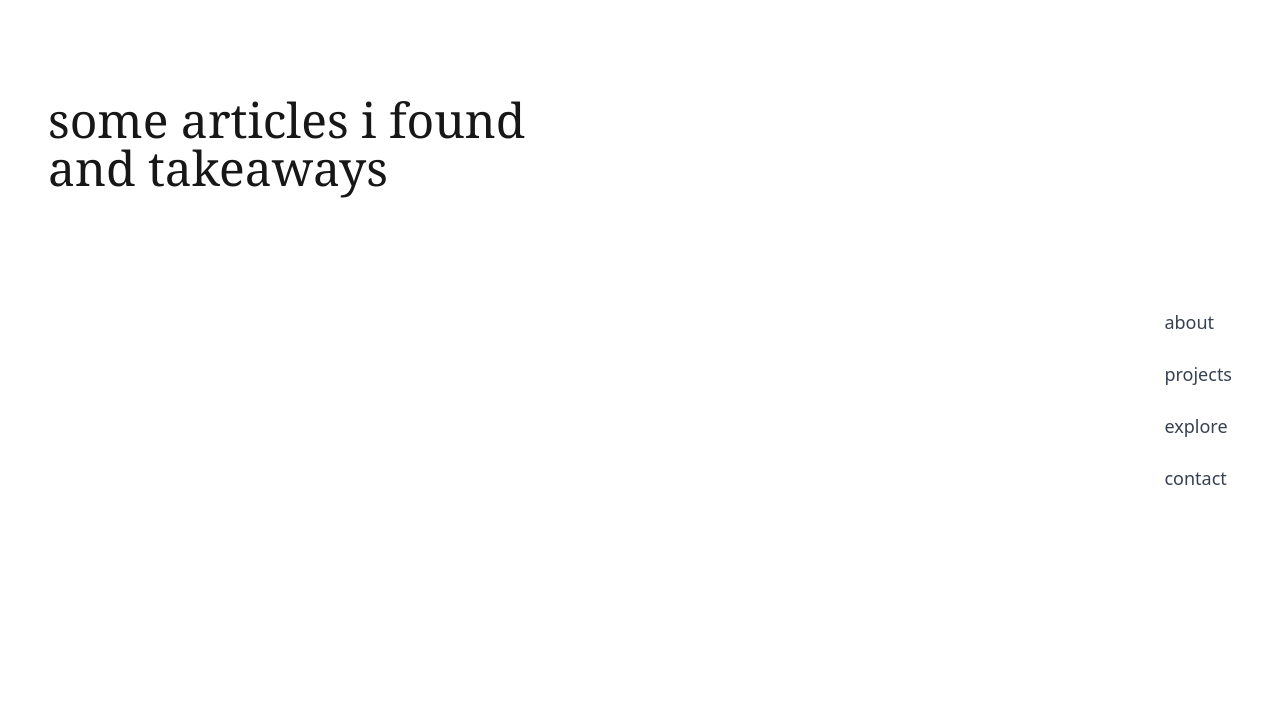
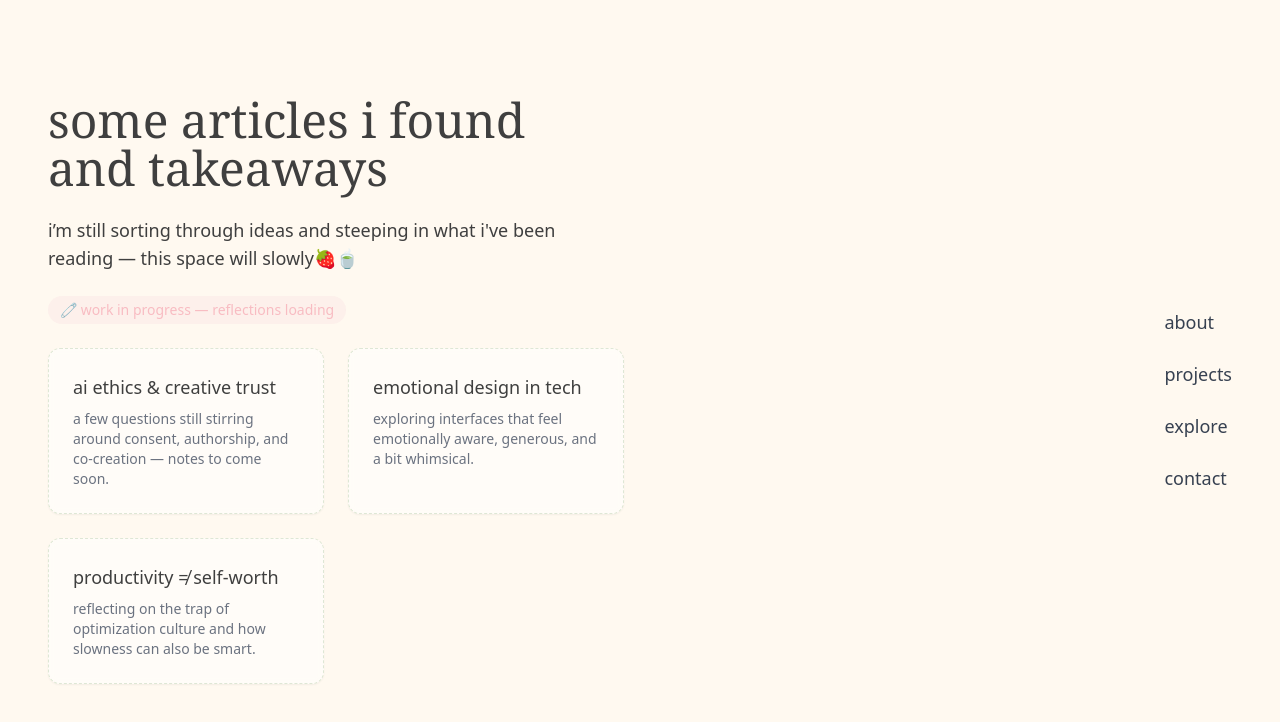
Before and after one commit to Hana-pham/HanaPortfolio, a Next.js app: page /explore in a window 1280 px wide. Shown: the top 722 px of the page. Built offline with nearby package versions, Linux system fonts and the light colour scheme.

Commit message:
change theme, layout, add more cards

```diff
--- a/src/app/contact/page.tsx
+++ b/src/app/contact/page.tsx
@@ -1,45 +1,58 @@
+'use client';
 import Link from "next/link";
+
 export default function ContactPage() {
   return (
-    <main className="min-h-screen flex flex-col md:flex-row justify-between px-6 md:px-12 py-16 md:py-24 font-sans">
+    <main className="min-h-screen flex flex-col md:flex-row justify-between px-6 md:px-12 py-16 md:py-24 font-sans bg-cream">
+
+      {/* Left content */}
       <div className="max-w-xl space-y-6">
-        <h1 className="text-5xl font-serif lowercase">get in touch</h1>
-        <p className="text-lg text-gray-600">
-          whether you're a fellow developer, designer, or just curious — i'd love to have a coffee chat (or matcha)!
+        <h1 className="text-5xl font-serif lowercase text-dark-grey">
+          get in touch
+        </h1>
+
+        <p className="text-lg text-dark-grey">
+          whether you're a fellow dev, creative, or just curious — i'd love to chat over coffee, code, or maybe some matcha 🍵
         </p>
-        <div className="max-w-xl space-y-1">
-          <p className="text-lg text-gray-600">
+
+        <div className="inline-flex items-center gap-2 bg-light-pink/60 text-dark-pink text-sm px-3 py-1 rounded-full animate-pulse w-fit">
+          💌 always open for conversation
+        </div>
+
+        <div className="mt-6 space-y-3">
+          <p className="text-lg text-dark-grey">
             email:{" "}
             <a
               href="mailto:the.hanapham@gmail.com"
-              className="text-blue-600 underline hover:text-blue-800"
+              className="underline decoration-dark-pink hover:text-dark-pink transition-colors"
             >
               the.hanapham@gmail.com
             </a>
           </p>
-          <p className="text-lg text-gray-600">
-            linkedIn:{" "}
+          <p className="text-lg text-dark-grey">
+            linkedin:{" "}
             <a
               href="https://www.linkedin.com/in/hana-pham-601a551b0/"
               target="_blank"
-              className="text-blue-600 underline hover:text-blue-800"
+              rel="noopener noreferrer"
+              className="underline decoration-dark-pink hover:text-dark-pink transition-colors"
             >
-              linkedin/hanapham
+              linkedin.com/in/hana-pham
             </a>
           </p>
-          <p className="text-lg text-gray-600">
+          <p className="text-lg text-dark-grey">
             github:{" "}
             <a
               href="https://github.com/Hana-pham"
               target="_blank"
-              className="text-blue-600 underline hover:text-blue-800"
+              rel="noopener noreferrer"
+              className="underline decoration-dark-pink hover:text-dark-pink transition-colors"
             >
               github.com/hana-pham
             </a>
           </p>
         </div>
       </div>
-
 
       {/* Right nav (desktop) */}
       <div className="hidden md:flex items-center">
--- a/src/app/explore/page.tsx
+++ b/src/app/explore/page.tsx
@@ -1,11 +1,55 @@
+'use client';
 import Link from "next/link";
-export default function ExplorePage(){
-    return(
-<main className="min-h-screen flex flex-col md:flex-row justify-between px-6 md:px-12 py-16 md:py-24 font-sans">
-            {/* Left content */}
+
+export default function ExplorePage() {
+  return (
+    <main className="min-h-screen flex flex-col md:flex-row justify-between px-6 md:px-12 py-16 md:py-24 font-sans bg-cream">
+
+      {/* Left content */}
       <div className="max-w-xl space-y-6">
-        <h1 className="text-5xl font-serif lowercase">some articles i found and takeaways</h1>
-        <p className="text-lg text-gray-600"></p>
+        <h1 className="text-5xl font-serif lowercase text-dark-grey">
+          some articles i found and takeaways
+        </h1>
+
+        <p className="text-lg text-dark-grey">
+          i’m still sorting through ideas and steeping in what i've been reading — this space will slowly🍓🍵
+        </p>
+
+        <div className="inline-flex items-center gap-2 bg-light-pink/60 text-dark-pink text-sm px-3 py-1 rounded-full animate-pulse w-fit">
+          🧷 work in progress — reflections loading
+        </div>
+
+        <div className="mt-8 grid gap-6 md:grid-cols-2">
+          {/* Card 1 */}
+          <div className="p-6 border border-dashed border-matcha/40 rounded-xl bg-white/50 backdrop-blur-sm shadow-sm hover:shadow-md transition-shadow duration-300">
+            <h3 className="text-lg font-medium text-dark-grey lowercase">
+              ai ethics & creative trust
+            </h3>
+            <p className="text-sm text-gray-500 mt-2">
+              a few questions still stirring around consent, authorship, and co-creation — notes to come soon.
+            </p>
+          </div>
+
+          {/* Card 2 */}
+          <div className="p-6 border border-dashed border-matcha/40 rounded-xl bg-white/50 backdrop-blur-sm shadow-sm hover:shadow-md transition-shadow duration-300">
+            <h3 className="text-lg font-medium text-dark-grey lowercase">
+              emotional design in tech
+            </h3>
+            <p className="text-sm text-gray-500 mt-2">
+              exploring interfaces that feel emotionally aware, generous, and a bit whimsical.
+            </p>
+          </div>
+
+          {/* Card 3 */}
+          <div className="p-6 border border-dashed border-matcha/40 rounded-xl bg-white/50 backdrop-blur-sm shadow-sm hover:shadow-md transition-shadow duration-300">
+            <h3 className="text-lg font-medium text-dark-grey lowercase">
+              productivity ≠ self-worth
+            </h3>
+            <p className="text-sm text-gray-500 mt-2">
+              reflecting on the trap of optimization culture and how slowness can also be smart.
+            </p>
+          </div>
+        </div>
       </div>
 
       {/* Right nav (desktop) */}
@@ -28,5 +72,5 @@ export default function ExplorePage(){
         </nav>
       </div>
     </main>
-    );
+  );
 }
--- a/src/app/page.tsx
+++ b/src/app/page.tsx
@@ -1,20 +1,31 @@
 'use client';
 import Link from "next/link";
+
 export default function Home() {
   return (
-    <main className="min-h-screen flex flex-col md:flex-row justify-between px-6 md:px-12 py-16 md:py-24 font-sans">
+    <main className="min-h-screen flex flex-col md:flex-row justify-between px-6 md:px-12 py-16 md:py-24 font-sans bg-cream">
+
       {/* Left content */}
       <div className="max-w-xl space-y-6">
-        <h1 className="text-5xl font-serif lowercase text-transparent bg-strawberry bg-clip-text bg-[length:200%_200%] animate-gradient-flow">hana pham</h1>
-        <p className="text-lg text-gray-600">
-          third-year service analyst with deep experience across tech operations – including data, development, security, and networking. now transitioning into QA and platform engineering.
+        <h1 className="text-5xl font-serif lowercase text-transparent bg-strawberry bg-clip-text bg-[length:200%_200%] animate-gradient-flow">
+          hana pham
+        </h1>
+
+        <p className="text-lg text-dark-grey">
+          third-year service analyst with deep experience across tech operations — including data, development, security, and networking. now transitioning into QA and platform engineering.
         </p>
-        <p className="text-lg text-gray-600">
+
+        <p className="text-lg text-dark-grey">
           i bring curiosity, precision, and a strong user-focus to every project — with a growing interest in building smarter, AI-enhanced experiences.
         </p>
-        <p className="text-lg text-gray-600">
-          i build to learn - and seek collaborators who do the same. Connection isn’t sentimental; it’s strategic. The right connectons push the work forward.
+
+        <p className="text-lg text-dark-grey">
+          i build to learn — and seek collaborators who do the same. connection isn’t sentimental; it’s strategic. the right ones push the work forward.
         </p>
+
+        <div className="inline-flex items-center gap-2 bg-light-pink/60 text-dark-pink text-sm px-3 py-1 rounded-full animate-pulse w-fit">
+          🌱 currently evolving , always learning — one thoughtful build at a time
+        </div>
       </div>
 
       {/* Right nav (desktop) */}
--- a/src/app/projects/page.tsx
+++ b/src/app/projects/page.tsx
@@ -1,11 +1,42 @@
+'use client';
 import Link from "next/link";
-export default function ProjectsPage(){
-    return(
-<main className="min-h-screen flex flex-col md:flex-row justify-between px-6 md:px-12 py-16 md:py-24 font-sans">
-            {/* Left content */}
+
+export default function ProjectsPage() {
+  return (
+    <main className="min-h-screen flex flex-col md:flex-row justify-between px-6 md:px-12 py-16 md:py-24 font-sans bg-cream">
+
+      {/* Left content */}
       <div className="max-w-xl space-y-6">
-        <h1 className="text-5xl font-serif lowercase">what i have been building</h1>
-        <p className="text-lg text-gray-600"></p>
+        <h1 className="text-5xl font-serif lowercase text-dark-grey">
+          what i have been building
+        </h1>
+
+        <p className="text-lg text-dark-grey">
+          still mixing pieces together — these projects are in progress, slowly but surely 🍓🍵
+        </p>
+
+        <div className="inline-flex items-center gap-2 bg-light-pink/60 text-dark-pink text-sm px-3 py-1 rounded-full animate-pulse w-fit">
+          🧪 early stage — but full of intention
+        </div>
+
+        <div className="mt-8 grid gap-6 md:grid-cols-2">
+          {/* Project 1 */}
+          <div className="p-6 border border-dashed border-matcha/40 rounded-xl bg-white/50 backdrop-blur-sm shadow-sm hover:shadow-md transition-shadow duration-300">
+            <h3 className="text-lg font-medium text-dark-grey lowercase">Spring petals</h3>
+            <p className="text-sm text-gray-500 mt-2">
+               building a friendly space to learn about flower symbolism, freshness, and care — soft, scrollable, and personal.
+            </p>
+          </div>
+
+          {/* Project 2 */}
+          <div className="p-6 border border-dashed border-matcha/40 rounded-xl bg-white/50 backdrop-blur-sm shadow-sm hover:shadow-md transition-shadow duration-300">
+            <h3 className="text-lg font-medium text-dark-grey lowercase">Crookie app</h3>
+            <p className="text-sm text-gray-500 mt-2">
+              a cozy, minimalistic app to track your cookie cravings and baking adventures — simple, sweet, and satisfying.
+            </p>
+          </div>
+
+        </div>
       </div>
 
       {/* Right nav (desktop) */}
@@ -28,5 +59,5 @@ export default function ProjectsPage(){
         </nav>
       </div>
     </main>
-    );
+  );
 }
```
